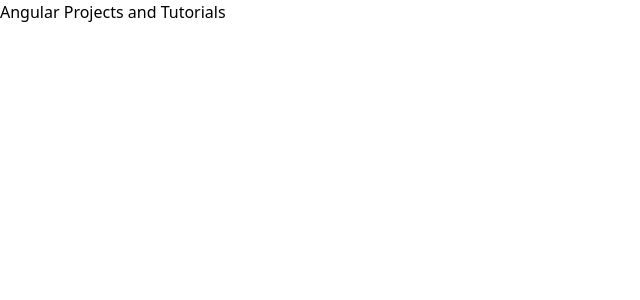
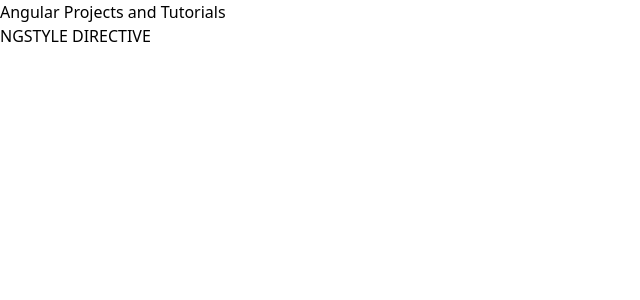
Before and after one commit to remHub/learning-ang, an Angular app: page / in a window 1280 px wide. Shown: the top 300 px of the page, without its empty margins (0-640 px from the left). Built offline with nearby package versions, Linux system fonts and the light colour scheme.

Commit message:
Angular v16 ngStyle directive

```diff
--- a/src/app/app.component.html
+++ b/src/app/app.component.html
@@ -11,7 +11,7 @@
   <!-- Body container using flex-grow to extend body to rest of page. Relative class property is used so absolute can be used in child components -->
   <div class="flex-grow relative">
 
-
+    <app-style-directive></app-style-directive>
 
   </div>
 </div>
--- a/src/app/app.module.ts
+++ b/src/app/app.module.ts
@@ -2,10 +2,12 @@ import { NgModule } from '@angular/core';
 import { BrowserModule } from '@angular/platform-browser';
 
 import { AppComponent } from './app.component';
+import { StyleDirectiveComponent } from './style-directive/style-directive.component';
 
 @NgModule({
   declarations: [
-    AppComponent
+    AppComponent,
+    StyleDirectiveComponent
   ],
   imports: [
     BrowserModule
--- /dev/null
+++ b/src/app/style-directive/style-directive.component.html
@@ -0,0 +1,11 @@
+<div class="absolute inset-0 flex flex-col items-center">
+
+  <h1
+    [ngStyle] = "{
+      color: isActive ? 'black' : 'red',
+      textTransform: isActive ? 'uppercase' : 'lowercase'
+    }"
+
+  >ngStyle Directive</h1>
+
+</div>
--- /dev/null
+++ b/src/app/style-directive/style-directive.component.ts
@@ -0,0 +1,12 @@
+import { Component } from '@angular/core';
+
+@Component({
+  selector: 'app-style-directive',
+  templateUrl: './style-directive.component.html',
+  styleUrls: ['./style-directive.component.css']
+})
+export class StyleDirectiveComponent {
+
+  isActive: boolean = true;
+
+}
```
Also changed, not shown: src/app/style-directive/style-directive.component.css (added).
